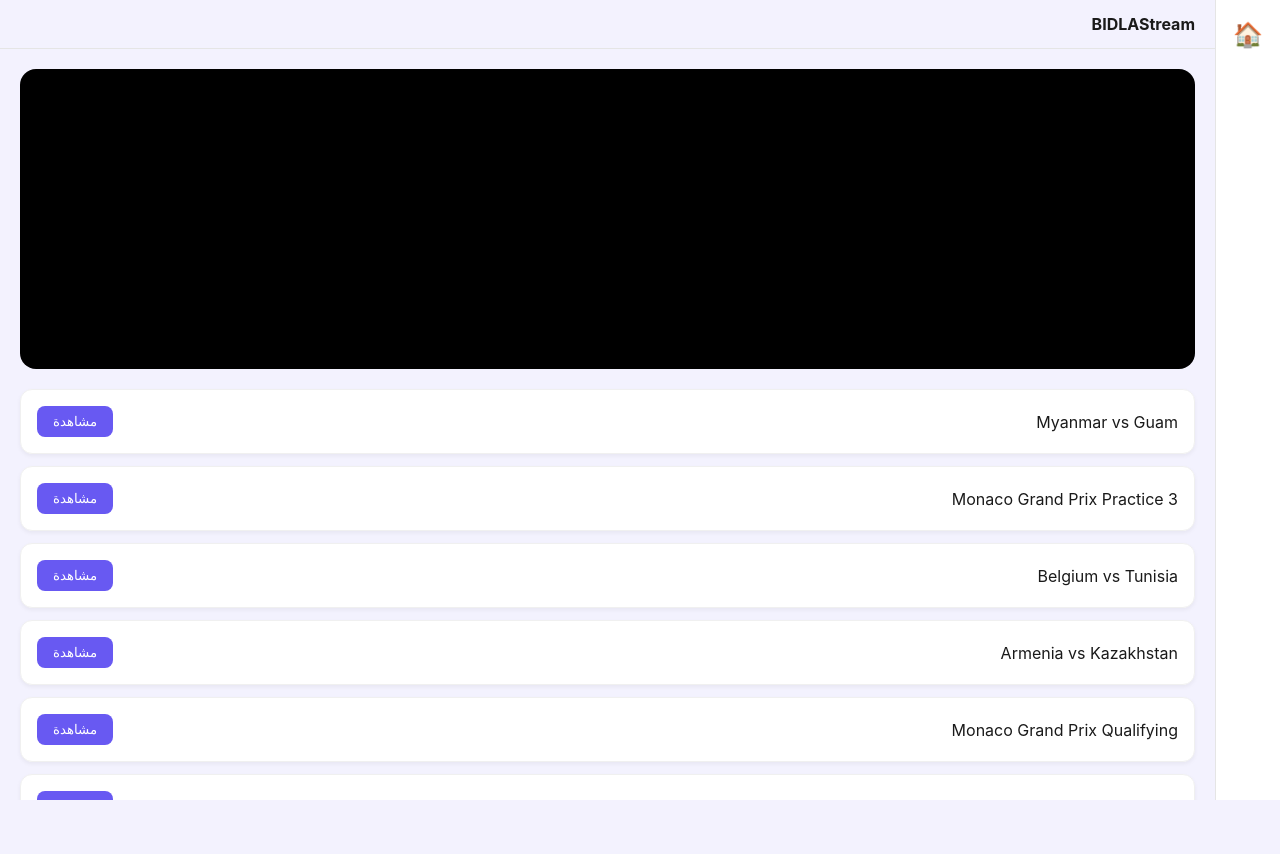
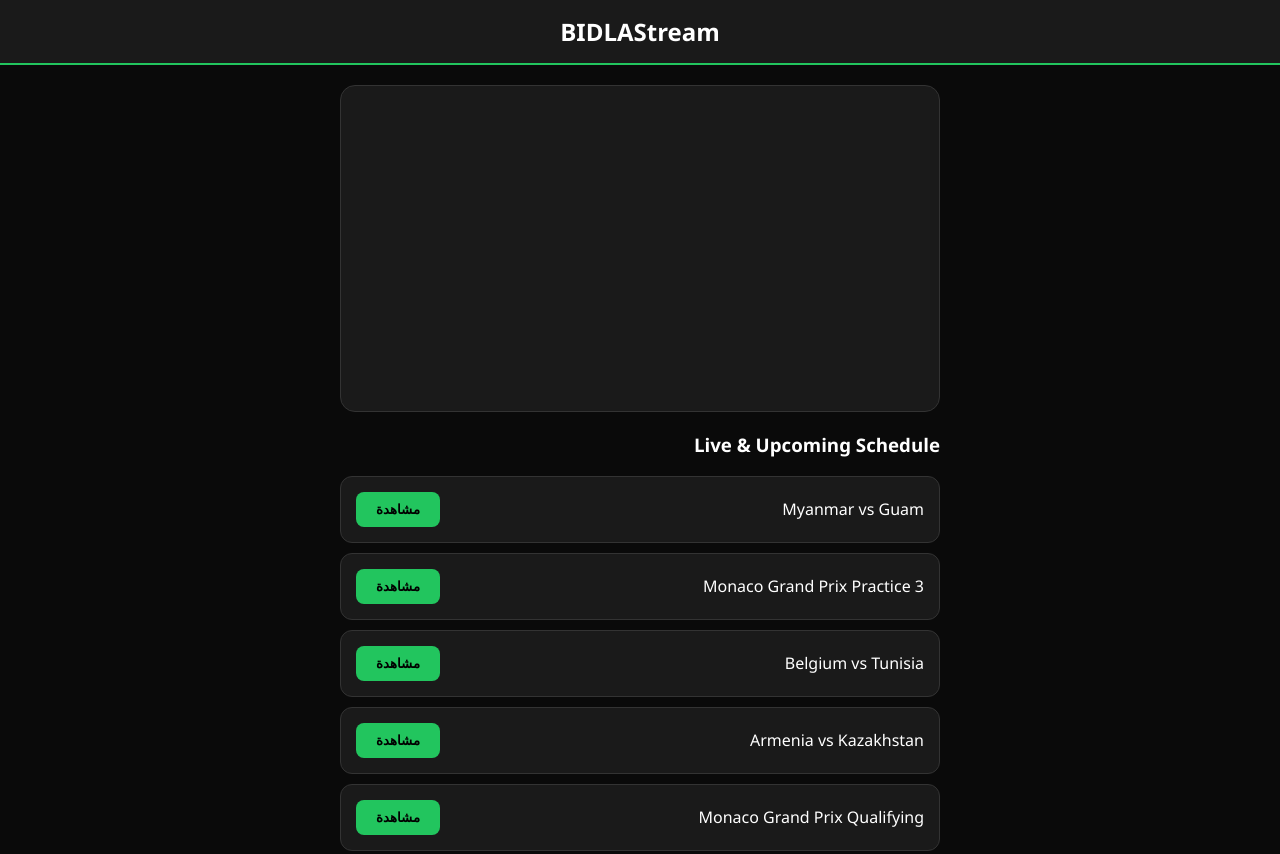
Before and after one commit to Bidla2025/arabic-matches-today, a plain HTML site: page index.html in a window 1280 px wide. Shown: the top 854 px of the page. Before the commit the page ends 800 px from the top, so only its background shows below. Drawn offline with Linux system fonts and the light colour scheme.

Commit message:
Update index.html

```diff
--- a/index.html
+++ b/index.html
@@ -3,48 +3,40 @@
 <head>
     <meta charset="UTF-8">
     <meta name="viewport" content="width=device-width, initial-scale=1.0">
-    <title>BIDLAStream | Home</title>
+    <title>BIDLAStream</title>
     <style>
-        /* CSS لمحاكاة تصميم OnSpace */
-        body { font-family: -apple-system, BlinkMacSystemFont, "Segoe UI", Roboto; background: #F3F2FE; color: #1a1a1a; margin: 0; display: flex; height: 100vh; }
-
-        /* القائمة الجانبية (Nav) */
-        nav { width: 64px; background: #fff; border-left: 1px solid #e5e5e5; display: flex; flex-direction: column; align-items: center; padding: 20px 0; }
-
-        /* المحتوى الرئيسي */
-        main { flex: 1; display: flex; flex-direction: column; overflow: hidden; }
-        .header-bar { height: 48px; border-bottom: 1px solid #e5e5e5; display: flex; align-items: center; padding: 0 20px; font-weight: bold; }
-
-        /* منطقة العرض */
-        .content { flex: 1; overflow-y: auto; padding: 20px; }
-        .match-card { background: #fff; border-radius: 12px; padding: 16px; margin-bottom: 12px; display: flex; justify-content: space-between; align-items: center; box-shadow: 0 2px 4px rgba(0,0,0,0.05); border: 1px solid #f0f0f0; }
-
-        .player-area { width: 100%; height: 300px; background: #000; border-radius: 16px; margin-bottom: 20px; }
-        button { background: #6859f2; color: white; border: none; padding: 8px 16px; border-radius: 8px; cursor: pointer; }
+        body { font-family: 'Segoe UI', Tahoma, Geneva, Verdana, sans-serif; background-color: #0a0a0a; color: white; margin: 0; padding: 0; }
+        .header { background: #1a1a1a; padding: 15px; text-align: center; border-bottom: 2px solid #22c55e; font-size: 24px; font-weight: bold; }
+        .container { max-width: 600px; margin: auto; padding: 20px; }
+        .video-box { background: #1a1a1a; border-radius: 15px; padding: 10px; margin-bottom: 20px; border: 1px solid #333; }
+        iframe { width: 100%; height: 300px; border-radius: 10px; border: none; }
+        .match-card { background: #1a1a1a; margin: 10px 0; padding: 15px; border-radius: 12px; display: flex; justify-content: space-between; align-items: center; border: 1px solid #333; transition: 0.3s; }
+        .match-card:hover { border-color: #22c55e; }
+        button { background: #22c55e; color: black; border: none; padding: 10px 20px; border-radius: 8px; font-weight: bold; cursor: pointer; }
     </style>
 </head>
 <body>
-    <nav>
-        <div style="font-size: 24px;">🏠</div>
-    </nav>
-    <main>
-        <div class="header-bar">BIDLAStream</div>
-        <div class="content">
-            <div class="player-area" id="player-box"></div>
-            <div id="match-list"></div>
+    <div class="header">BIDLAStream</div>
+    <div class="container">
+        <div class="video-box">
+            <iframe id="player" src="about:blank"></iframe>
         </div>
-    </main>
+        <h3>Live & Upcoming Schedule</h3>
+        <div id="matches">جاري تحميل المباريات...</div>
+    </div>
 
     <script>
         fetch('matches.json')
             .then(res => res.json())
             .then(data => {
-                const list = document.getElementById('match-list');
+                const container = document.getElementById('matches');
+                container.innerHTML = '';
                 Object.values(data).forEach(m => {
-                    list.innerHTML += `<div class="match-card">
-                        <span>${m.title}</span>
-                        <button onclick="document.getElementById('player-box').innerHTML='<iframe src=\'${m.embed_url}\' width=\'100%\' height=\'300px\' frameborder=\'0\'></iframe>'">مشاهدة</button>
-                    </div>`;
+                    container.innerHTML += `
+                        <div class="match-card">
+                            <span>${m.title}</span>
+                            <button onclick="document.getElementById('player').src='${m.embed_url}'">مشاهدة</button>
+                        </div>`;
                 });
             });
     </script>
```
